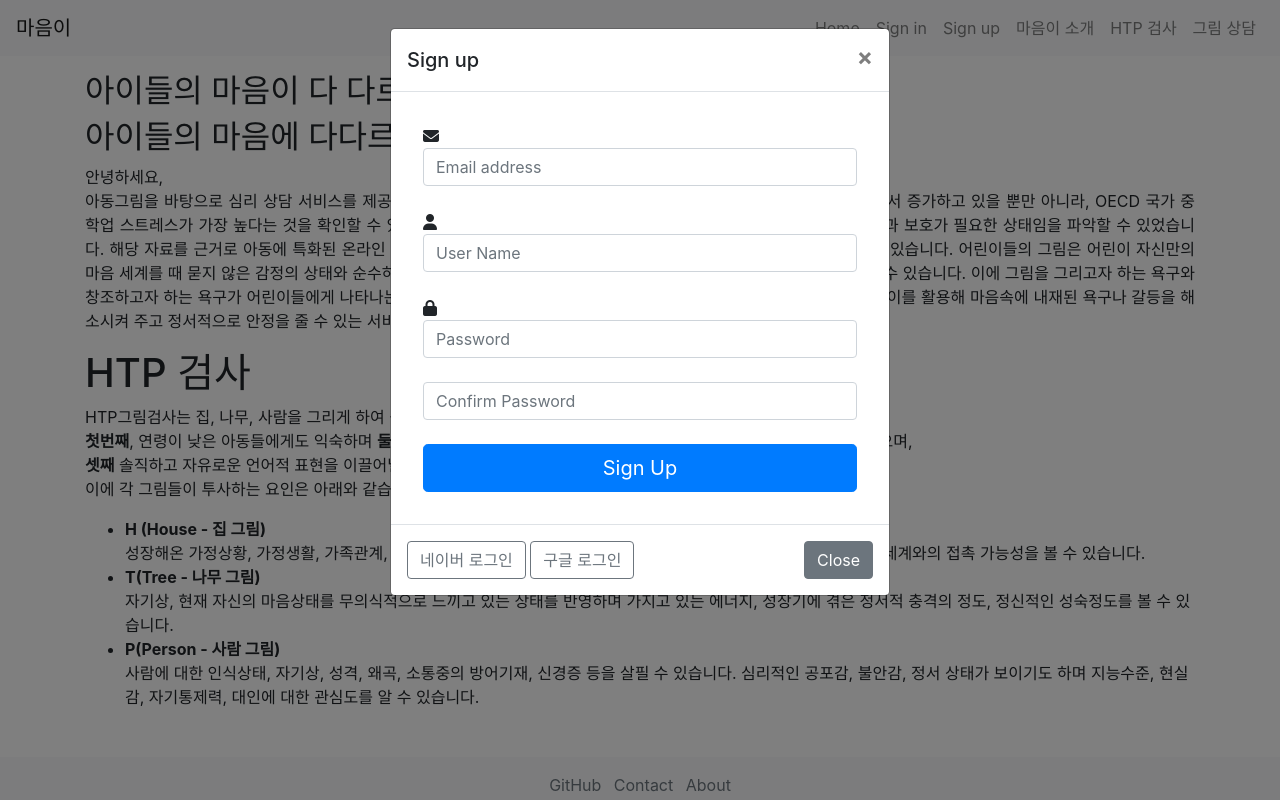
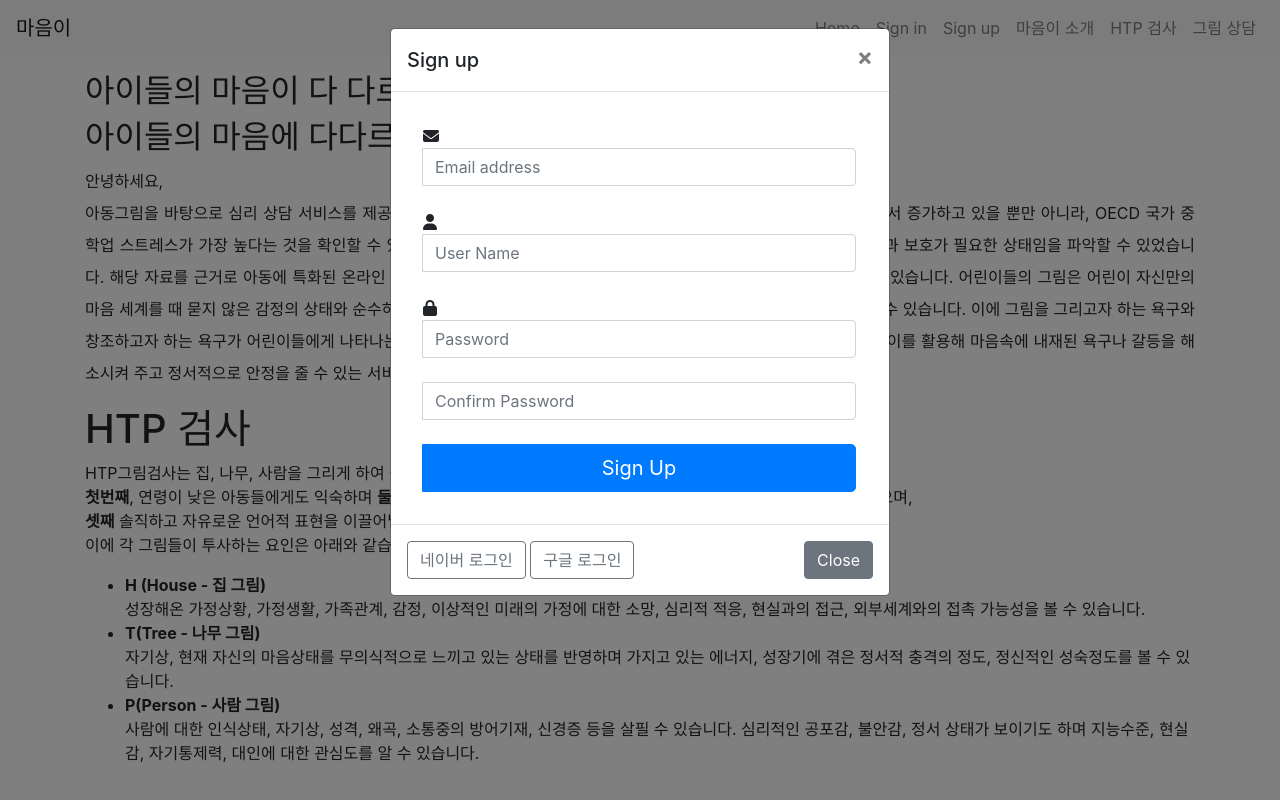
Before and after one commit to yuueuni/Maeumi_Beta, a Django app: page / in a window 1280 px wide, after a click on "Sign up". Run offline with Django 3.2, Linux system fonts and the light colour scheme; some libraries are stand-ins or nearby versions.

Commit message:
Add index.html css

```diff
--- a/static/css/style.css
+++ b/static/css/style.css
@@ -17,3 +17,19 @@
 .signup {
     cursor: pointer;
 }
+
+.formsignup input {
+    margin-left: -1px;
+    border-top-left-radius: 0;
+    border-bottom-left-radius: 0;
+}
+
+.formsignup span {
+    margin-right: -1px;
+    border-top-right-radius: 0;
+    border-bottom-right-radius: 0;
+}
+
+.main-content {
+    line-height: 200%;
+}
```
